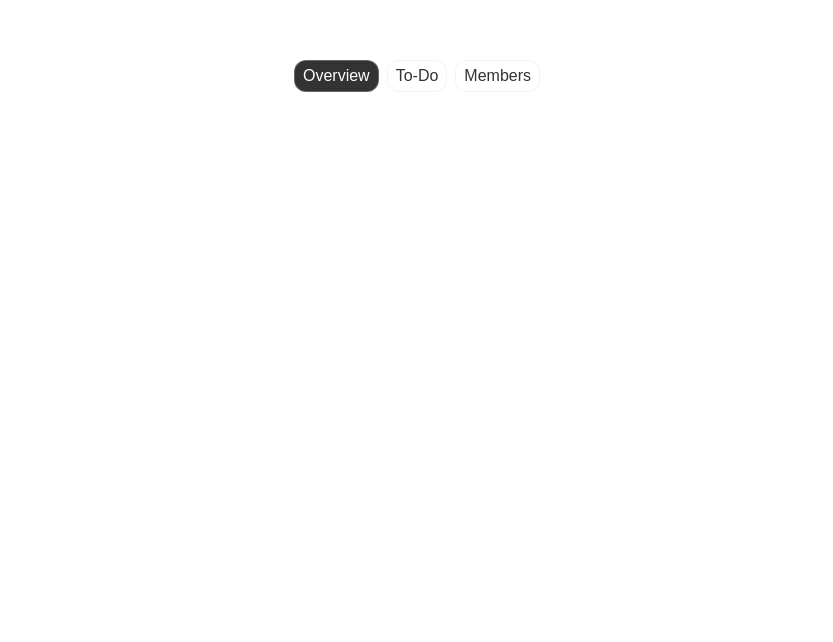
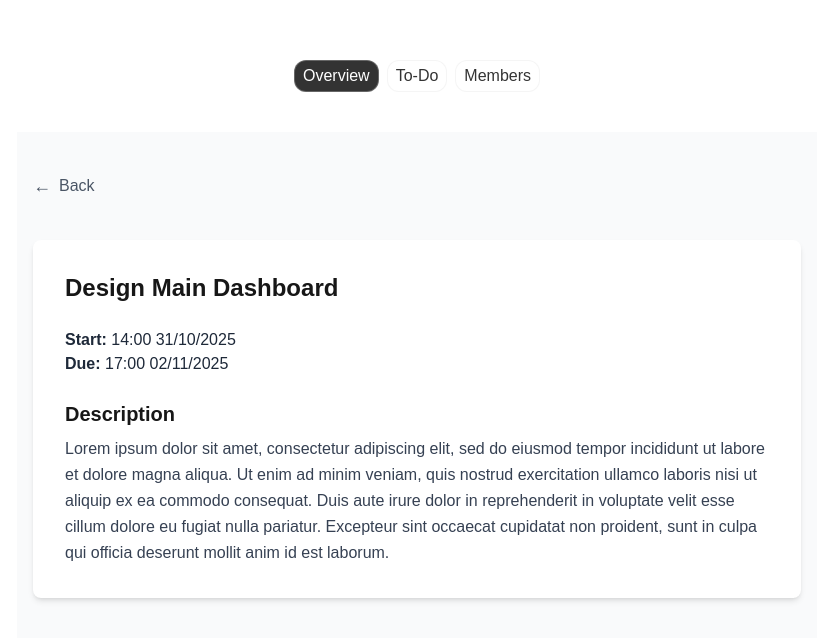
Before and after one commit to 17nbist/COB290-2025-Team-5, a Next.js app: page /task-view in a window 1280 px wide. Shown: the top 642 px of the page, without its empty margins (223-1056 px from the left). Built offline with nearby package versions, Linux system fonts and the light colour scheme.

Commit message:
[ra] created task-view's overview

```diff
--- /dev/null
+++ b/src/app/task-view/TaskViewOverview.js
@@ -0,0 +1,69 @@
+"use client";
+import { useRouter } from "next/navigation";
+
+export default function TaskViewOverview() {
+  const router = useRouter();
+
+  // Create dummy data for "yesterday"
+  const yesterday = new Date();
+  yesterday.setDate(yesterday.getDate() - 1);
+  yesterday.setHours(14, 0, 0, 0); // creates fake time of 14:00
+
+  // Create dummy data for "tomorrow"
+  const tomorrow = new Date();
+  tomorrow.setDate(tomorrow.getDate() + 1);
+  tomorrow.setHours(17, 0, 0, 0); // creates fake time of 17:00
+
+  // Format date
+  const formatDate = (date) => {
+    const hours = String(date.getHours()).padStart(2, "0");
+    const minutes = String(date.getMinutes()).padStart(2, "0");
+    const day = String(date.getDate()).padStart(2, "0");
+    const month = String(date.getMonth() + 1).padStart(2, "0");
+    const year = date.getFullYear();
+    return `${hours}:${minutes} ${day}/${month}/${year}`;
+  };
+
+  const startDate = formatDate(yesterday);
+  const dueDate = formatDate(tomorrow);
+
+  return (
+    <div className="flex flex-col items-center bg-gray-50 py-10 px-4">
+      {/* Creates back arrow */}
+      <div className="flex items-center justify-start w-full max-w-5xl mb-10">
+        <button
+            onClick={() => router.back()}
+            className="flex items-center gap-2 text-gray-600 hover:text-black transition"
+            >
+            <span className="text-lg">←</span>
+            <span>Back</span>
+        </button>
+      </div>
+
+      {/* Main Overview Box */}
+      <div className="bg-white shadow-md rounded-lg w-full max-w-3xl p-8">
+        <h1 className="text-2xl font-semibold mb-6">Design Main Dashboard</h1>
+
+        <div className="text-gray-800 mb-6">
+          <p className="font-semibold">
+            Start: <span className="font-normal">{startDate}</span>
+          </p>
+          <p className="font-semibold">
+            Due: <span className="font-normal">{dueDate}</span>
+          </p>
+        </div>
+
+        <h2 className="text-xl font-semibold mb-2">Description</h2>
+        <p className="text-gray-700 leading-relaxed">
+          Lorem ipsum dolor sit amet, consectetur adipiscing elit, sed do
+          eiusmod tempor incididunt ut labore et dolore magna aliqua. Ut enim ad
+          minim veniam, quis nostrud exercitation ullamco laboris nisi ut
+          aliquip ex ea commodo consequat. Duis aute irure dolor in
+          reprehenderit in voluptate velit esse cillum dolore eu fugiat nulla
+          pariatur. Excepteur sint occaecat cupidatat non proident, sunt in
+          culpa qui officia deserunt mollit anim id est laborum.
+        </p>
+      </div>
+    </div>
+  );
+}
--- a/src/app/task-view/page.js
+++ b/src/app/task-view/page.js
@@ -4,6 +4,8 @@ import NavBar from "@/components/NavBar";
 import PieChart from "@/components/PieChart";
 import { useEffect, useState } from "react";
 import TaskViewMembers from "./TaskViewMembers";
+import TaskViewOverview from "./TaskViewOverview";
+
 
 export default function Dashboard() {
   const navItems = ["Overview", "To-Do", "Members"];
@@ -55,6 +57,11 @@ export default function Dashboard() {
             <TaskViewMembers />
           </div>
         )}
+        {activeTab === "Overview" && (
+          <div style={{ width: "100%", display: "flex", justifyContent: "center" }}>
+            <TaskViewOverview />
+          </div>
+        )}
       </main>
     </div>
   );
```
